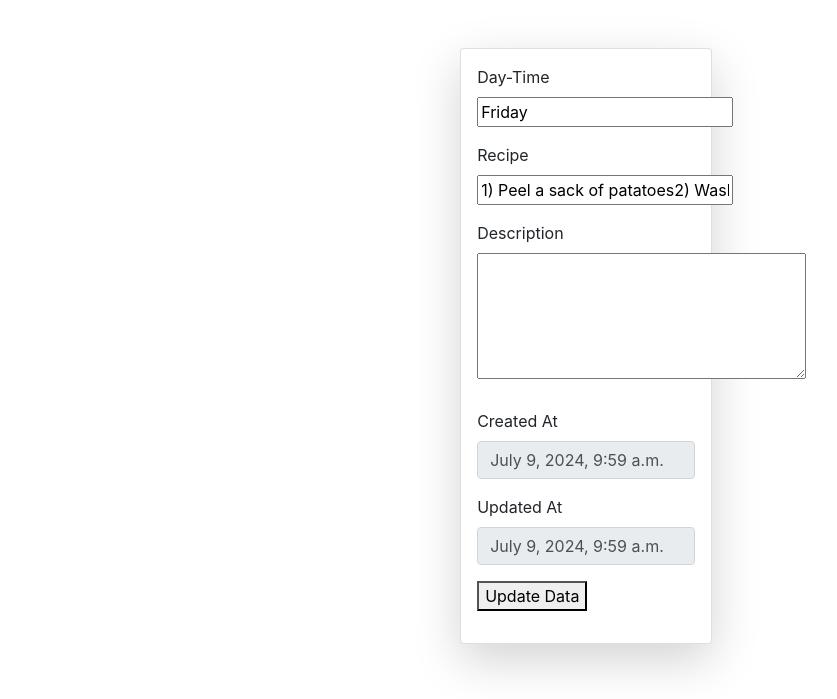
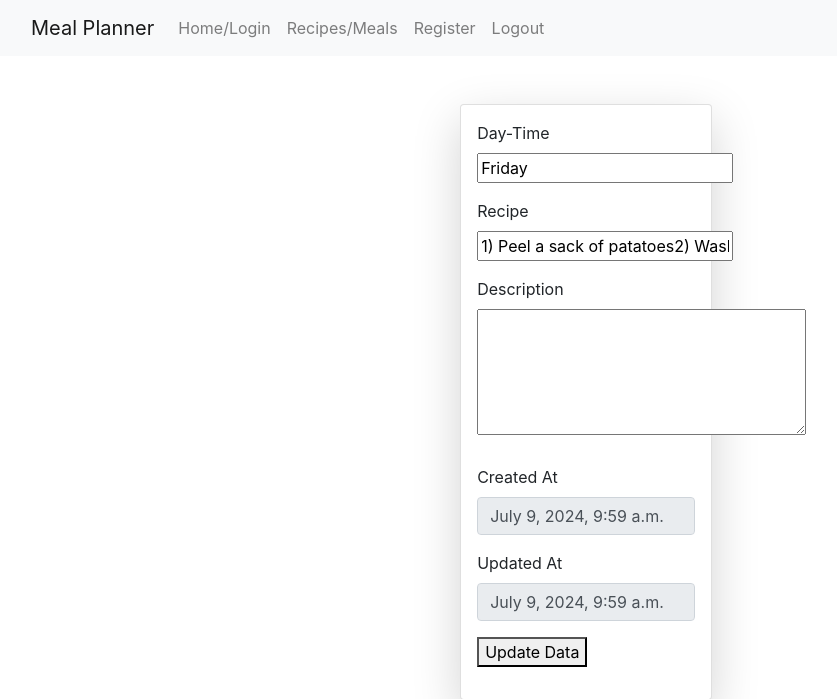
Before and after one commit to kash551/Mealplanner01, a Django app: page /update_recipe/4 in a window 1280 px wide. Shown: the top 699 px of the page, without its empty margins (54-891 px from the left). Run offline with Django 4.2, Linux system fonts and the light colour scheme; a user stored in the database is signed in; data comes from the database, SQL or seed files in the repository; some libraries are stand-ins or nearby versions.

Commit message:
added the navbar as well as the alearts for each CRUD operation

```diff
--- a/home/templates/base.html
+++ b/home/templates/base.html
@@ -8,6 +8,42 @@
 </head>
 <body>
 
+	<body>
+
+		<nav class="navbar navbar-expand-lg navbar-light bg-light">
+			<div class="container">
+				<a class="navbar-brand" href="#">Meal Planner</a>
+				<button class="navbar-toggler" type="button" data-bs-toggle="collapse" data-bs-target="#navbarNav"
+					aria-controls="navbarNav" aria-expanded="false" aria-label="Toggle navigation">
+					<span class="navbar-toggler-icon"></span>
+				</button>
+				<div class="collapse navbar-collapse" id="navbarNav">
+					<ul class="navbar-nav ms-auto">
+						<li class="nav-item">
+							<a class="nav-link" href="{% url 'login' %}">Home/Login</a>
+						</li>
+						<li class="nav-item">
+							<a class="nav-link" href="{% url 'recipes' %}">Recipes/Meals</a>
+						</li>
+						<li>
+							<a class="nav-link" href="{% url 'register' %}">Register</a>
+						</li>
+						<li>
+							<a class="nav-link" href="{% url 'logout' %}">Logout</a>
+						</li>
+						<!-- Add more navbar items as needed -->
+					</ul>
+				</div>
+			</div>
+		</nav>
+	{% if messages %}
+<ul class="messages">
+    {% for message in messages %}
+    <li{% if message.tags %} class="{{ message.tags }}"{% endif %}>{{ message }}</li>
+    {% endfor %}
+</ul>
+{% endif %}
+
 	{% block start %}
 	{% endblock %}
 
--- a/home/templates/login.html
+++ b/home/templates/login.html
@@ -1,3 +1,5 @@
+{% extends 'base.html' %}
+{% block start %}
 <!doctype html>
 <html lang="en">
 
@@ -50,3 +52,5 @@
 </body>
 
 </html>
+
+{% endblock %}
--- a/home/templates/update_recipe.html
+++ b/home/templates/update_recipe.html
@@ -33,11 +33,11 @@
      <!-- Display created_at and updated_at fields -->
      <div class="form-group">
       <label for="createdAt">Created At</label>
-      <input type="text" id="createdAt" value="{{ created_at }}" class="form-control" readonly>
+      <input type="text" id="createdAt" value="{{ recipe.created_at }}" class="form-control" readonly>
   </div>
   <div class="form-group">
       <label for="updatedAt">Updated At</label>
-      <input type="text" id="updatedAt" value="{{ updated_at }}" class="form-control" readonly>
+      <input type="text" id="updatedAt" value="{{ recipe.updated_at }}" class="form-control" readonly>
   </div>
 
     <button type="submit" >Update Data</button>
--- a/home/views.py
+++ b/home/views.py
@@ -1,3 +1,4 @@
+#import all libraries
 #import all libraries
 from django.shortcuts import render, redirect
 from .models import Recipe
@@ -7,6 +8,7 @@ from django.contrib.auth import login, authenticate
 from django.contrib.auth.decorators import login_required
 from django.contrib.auth.models import User
 from django.contrib.auth import logout
+from django.contrib import messages
 
 #create recipes page
 @login_required(login_url='/login/')
@@ -21,6 +23,7 @@ def recipes(request):
 			name=name,
 			description=description,
 		)
+		messages.info(request, "Creation Successful")
 		return redirect('/')
 
 	queryset = Recipe.objects.all()
@@ -46,18 +49,16 @@ def update_recipe(request, id):
 		queryset.name = name
 		queryset.description = description
 		queryset.save()
+
 		return redirect('/')
 
-	context = {
-		'recipe': queryset,
-		'created_at': queryset.created_at,
-		'updated_at': queryset.updated_at,
-	}
+	context = {'recipe': queryset}
 	return render(request, 'update_recipe.html', context)
 
 #delete the recipes data
 @login_required(login_url='/login/')
 def delete_recipe(request, id):
+	messages.info(request, "deleted Successfully")
 	queryset = Recipe.objects.get(id=id)
 	queryset.delete()
 	return redirect('/')
@@ -75,6 +76,7 @@ def login_page(request):
 			user_obj = authenticate(username=username, password=password)
 			if user_obj:
 				login(request, user_obj)
+				messages.info(request, "Login Successful")
 				return redirect('recipes')
 			messages.error(request, "Wrong Password")
 			return redirect('/login/')
@@ -106,6 +108,7 @@ def register_page(request):
 #logout function
 def custom_logout(request):
 	logout(request)
+	messages.info(request, "Logout Successful")
 	return redirect('login')
 
 #Generate the Bill
```
